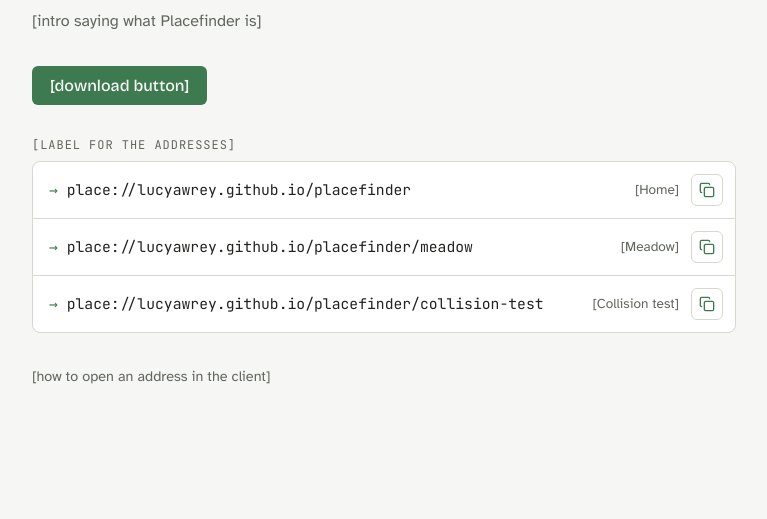
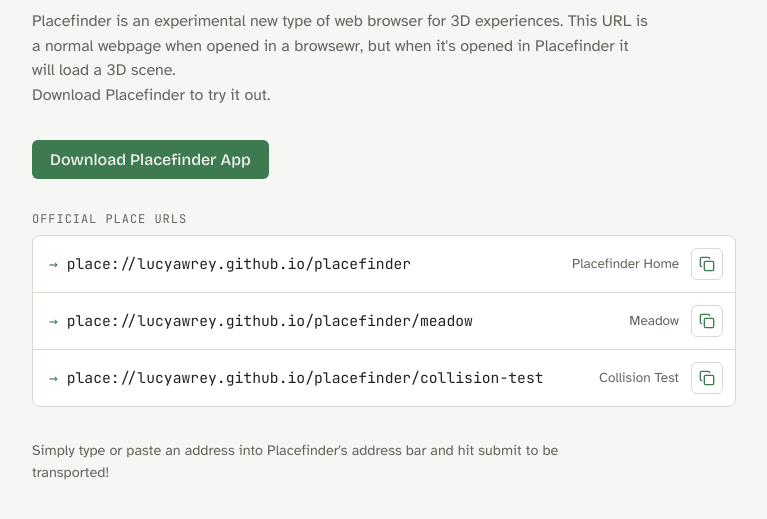
Before and after one commit to lucyawrey/placefinder, a plain HTML site: page site/index.html in a window 1280 px wide. Shown: the part 115-634 px from the top of the page, without its empty margins (256-1023 px from the left). Drawn offline with nearby package versions, Linux system fonts and the light colour scheme.

Commit message:
copy/html

```diff
--- a/site/index.html
+++ b/site/index.html
@@ -165,34 +165,35 @@
   <main>
     <header>
       <h1>Placefinder</h1>
-      <p>[intro saying what Placefinder is]</p>
+      <p>Placefinder is an experimental new type of web browser for 3D experiences. This URL is a normal webpage when opened in a browsewr, but when it's opened in Placefinder it will load a 3D scene.</p>
+      <p>Download Placefinder to try it out.</p>
     </header>
 
-    <a class="download-button" href="https://github.com/lucyawrey/placefinder/releases">[download button]</a>
+    <a class="download-button" href="https://github.com/lucyawrey/placefinder/releases">Download Placefinder App</a>
 
     <section>
-      <div class="addresses-label">[label for the addresses]</div>
+      <div class="addresses-label">Official Place URLs</div>
       <ul class="addresses">
         <li class="address-row">
           <span class="address">place://lucyawrey.github.io/placefinder</span>
-          <span class="place-name">[Home]</span>
-          <button class="copy-button" type="button" aria-label="[copy address]">
+          <span class="place-name">Placefinder Home</span>
+          <button class="copy-button" type="button" aria-label="Copy Place address">
             <svg class="copy-icon" viewBox="0 0 24 24" aria-hidden="true"><rect width="14" height="14" x="8" y="8" rx="2" ry="2"/><path d="M4 16c-1.1 0-2-.9-2-2V4c0-1.1.9-2 2-2h10c1.1 0 2 .9 2 2"/></svg>
             <svg class="copied-icon" viewBox="0 0 24 24" aria-hidden="true"><path d="M20 6 9 17l-5-5"/></svg>
           </button>
         </li>
         <li class="address-row">
           <span class="address">place://lucyawrey.github.io/placefinder/meadow</span>
-          <span class="place-name">[Meadow]</span>
-          <button class="copy-button" type="button" aria-label="[copy address]">
+          <span class="place-name">Meadow</span>
+          <button class="copy-button" type="button" aria-label="Copy Place address">
             <svg class="copy-icon" viewBox="0 0 24 24" aria-hidden="true"><rect width="14" height="14" x="8" y="8" rx="2" ry="2"/><path d="M4 16c-1.1 0-2-.9-2-2V4c0-1.1.9-2 2-2h10c1.1 0 2 .9 2 2"/></svg>
             <svg class="copied-icon" viewBox="0 0 24 24" aria-hidden="true"><path d="M20 6 9 17l-5-5"/></svg>
           </button>
         </li>
         <li class="address-row">
           <span class="address">place://lucyawrey.github.io/placefinder/collision-test</span>
-          <span class="place-name">[Collision test]</span>
-          <button class="copy-button" type="button" aria-label="[copy address]">
+          <span class="place-name">Collision Test</span>
+          <button class="copy-button" type="button" aria-label="Copy Place address">
             <svg class="copy-icon" viewBox="0 0 24 24" aria-hidden="true"><rect width="14" height="14" x="8" y="8" rx="2" ry="2"/><path d="M4 16c-1.1 0-2-.9-2-2V4c0-1.1.9-2 2-2h10c1.1 0 2 .9 2 2"/></svg>
             <svg class="copied-icon" viewBox="0 0 24 24" aria-hidden="true"><path d="M20 6 9 17l-5-5"/></svg>
           </button>
@@ -200,7 +201,7 @@
       </ul>
     </section>
 
-    <p class="open-hint">[how to open an address in the client]</p>
+    <p class="open-hint">Simply type or paste an address into Placefinder's address bar and hit submit to be transported!</p>
   </main>
 
   <script>
```
Also changed, not shown: 2 other files.
